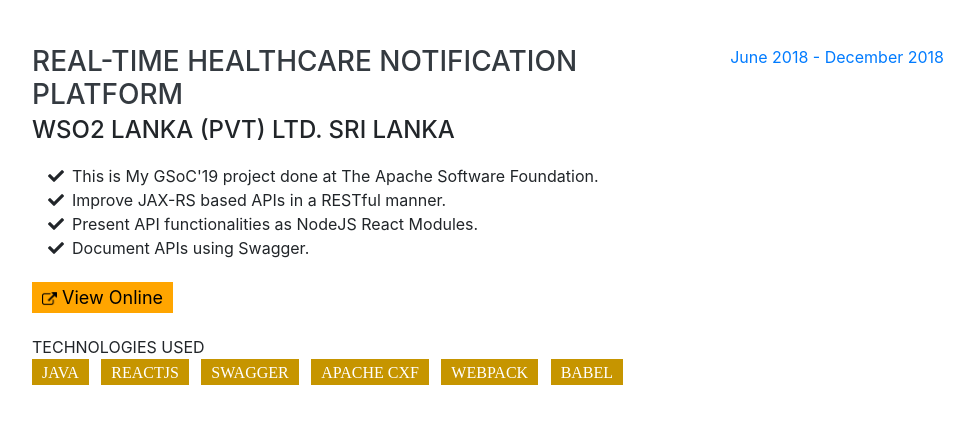
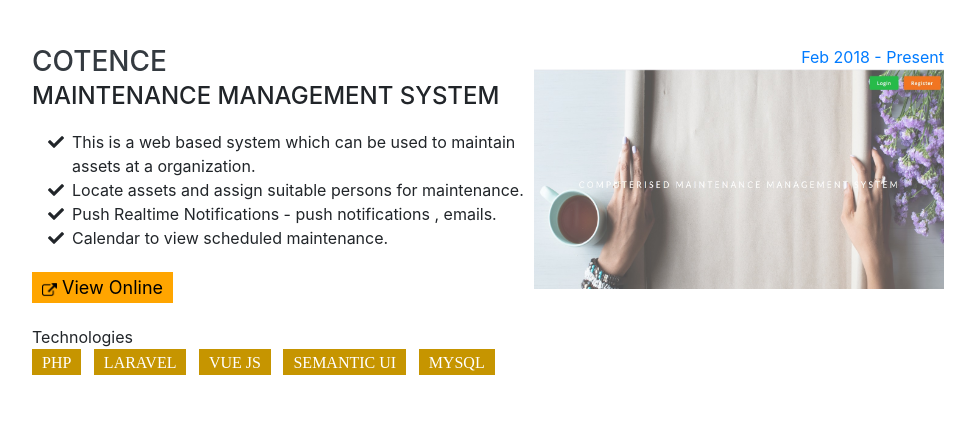
Before and after one commit to NGimhana/ngimhana-test.github.io, a website with bundled scripts: page index.html in a window 1280 px wide. Shown: the part 4496-4937 px from the top of the page, without its empty margins (288-1263 px from the left). Built offline with nearby package versions, Linux system fonts and the light colour scheme; files whose address does not match are found by name; a web font is replaced by a local one.

Commit message:
update page

```diff
--- a/index.html
+++ b/index.html
@@ -439,69 +439,7 @@
             </div>
 
 
-            <div class="resume-item d-flex flex-column flex-md-row justify-content-between mb-5">
-                <div class="resume-content">
-                    <h3 class="mb-0">Real-time Healthcare Notification Platform</h3>
-                    <div class="subheading mb-3">WSO2 Lanka (Pvt) Ltd. Sri Lanka</div>
-                    <ul class="fa-ul mb-0">
-                        <li>
-                            <i class="fa-li fa fa-check"></i>
-                            This is My GSoC'19 project done at The Apache Software Foundation.
-                        </li>
-                        <li>
-                            <i class="fa-li fa fa-check"></i>
-                            Improve JAX-RS based APIs in a RESTful manner.
-                        </li>
-                        <li>
-                            <i class="fa-li fa fa-check"></i>
-                            Present API functionalities as NodeJS React Modules.
-                        </li>
-                        <li>
-                            <i class="fa-li fa fa-check"></i>
-                            Document APIs using Swagger.
-                        </li>
-                    </ul>
-                    </br>
-                    <a href="https://wso2.com/solutions/healthcare/#WSO2-Real-time-Healthcare-Notification-Platform"
-                       style="background-color: orange; font-size:18px; color: black; width: fit-content; height: fit-content; padding: 5px 10px">
-                        <img src="img/external-link-logo.png" alt="externalLink" style="width: 15px; height: 15px">
-                        View Online
-                    </a>
-                    </br>
-                    </br>
-                    <div>TECHNOLOGIES USED</div>
-                    <ul class="list-inline" style="text-transform: uppercase">
-                        <li class="list-inline-item">
-                            <i class="fab"
-                               style="color: white; height: fit-content; width: fit-content; background-color: #c69500; padding: 5px 10px">Java</i>
-                        </li>
-                        <li class="list-inline-item">
-                            <i class="fab"
-                               style="color: white; height: fit-content; width: fit-content; background-color: #c69500; padding: 5px 10px">ReactJS</i>
-                        </li>
-                        <li class="list-inline-item">
-                            <i class="fab"
-                               style="color: white; height: fit-content; width: fit-content; background-color: #c69500; padding: 5px 10px">Swagger</i>
-                        </li>
-                        <li class="list-inline-item">
-                            <i class="fab"
-                               style="color: white; height: fit-content; width: fit-content; background-color: #c69500; padding: 5px 10px">Apache
-                                CXF</i>
-                        </li>
-                        <li class="list-inline-item">
-                            <i class="fab"
-                               style="color: white; height: fit-content; width: fit-content; background-color: #c69500; padding: 5px 10px">Webpack</i>
-                        </li>
-                        <li class="list-inline-item">
-                            <i class="fab"
-                               style="color: white; height: fit-content; width: fit-content; background-color: #c69500; padding: 5px 10px">Babel</i>
-                        </li>
-                    </ul>
-                </div>
-                <div class="resume-date text-md-right">
-                    <span class="text-primary">June 2018 - December 2018</span>
-                </div>
-            </div>
+
 
 
             <div class="resume-item d-flex flex-column flex-md-row justify-content-between mb-5">
```
